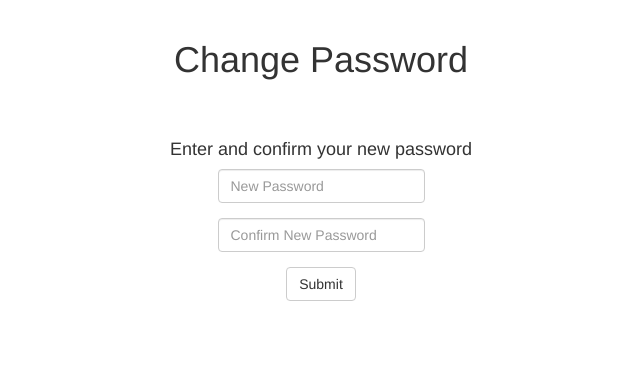
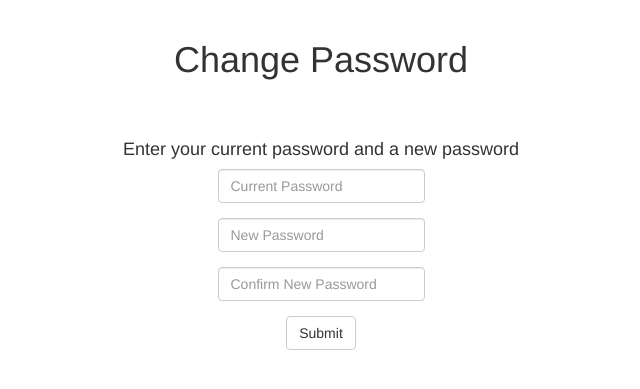
Before and after one commit to jpriggs/cs50, a Flask app: page /password_change in a window 1280 px wide. Shown: the part 52-441 px from the top of the page, without its empty margins (319-959 px from the left). Run offline with Flask 2, Linux system fonts and the light colour scheme; a user stored in the database is signed in; some libraries are stand-ins or nearby versions.

Commit message:
added old password check to change password function

```diff
--- a/pset7/finance/application.py
+++ b/pset7/finance/application.py
@@ -381,9 +381,18 @@ def password_change():
         return render_template("password_change.html")
 
     # ensure the user did not leave any fields blank
-    if not request.form.get("newPassword") or not request.form.get("confirm_password"):
+    if not request.form.get("currentPassword") or not request.form.get("newPassword") or not request.form.get("confirm_password"):
 
         return apology("please enter your current password and a new password")
+
+    # ensure user's current password entered matches the current password in the database
+    currentUserID = session["user_id"]
+    currentHash = db.execute("SELECT hash FROM users WHERE id = :id", id=currentUserID)
+    currentHash = currentHash[0]["hash"]
+
+    if not pwd_context.verify(request.form.get("currentPassword"), currentHash):
+
+        return apology("invalid current password")
 
     # ensure that both passwords match
     if request.form.get("newPassword") != request.form.get("confirm_password"):
@@ -391,7 +400,6 @@ def password_change():
         return apology("passwords don't match, please re-enter your new passwords")
 
     # encrypt new password and update the password hash in the users database
-    currentUserID = session["user_id"]
     newHash = pwd_context.encrypt(request.form.get("newPassword"))
     result = db.execute("UPDATE users SET hash = :hash WHERE id = :id", hash=newHash, id=currentUserID)
 
--- a/pset7/finance/templates/password_change.html
+++ b/pset7/finance/templates/password_change.html
@@ -9,7 +9,10 @@
         <fieldset>
             <h1>Change Password</h1>
             <br></br>
-            <h4>Enter and confirm your new password</h4>
+            <h4>Enter your current password and a new password</h4>
+            <div class="form-group">
+                <input class="form-control" name="currentPassword" placeholder="Current Password" type="password"/>
+            </div>
             <div class="form-group">
                 <input class="form-control" name="newPassword" placeholder="New Password" type="password"/>
             </div>
```
Also changed, not shown: pset7/finance/finance.db.
